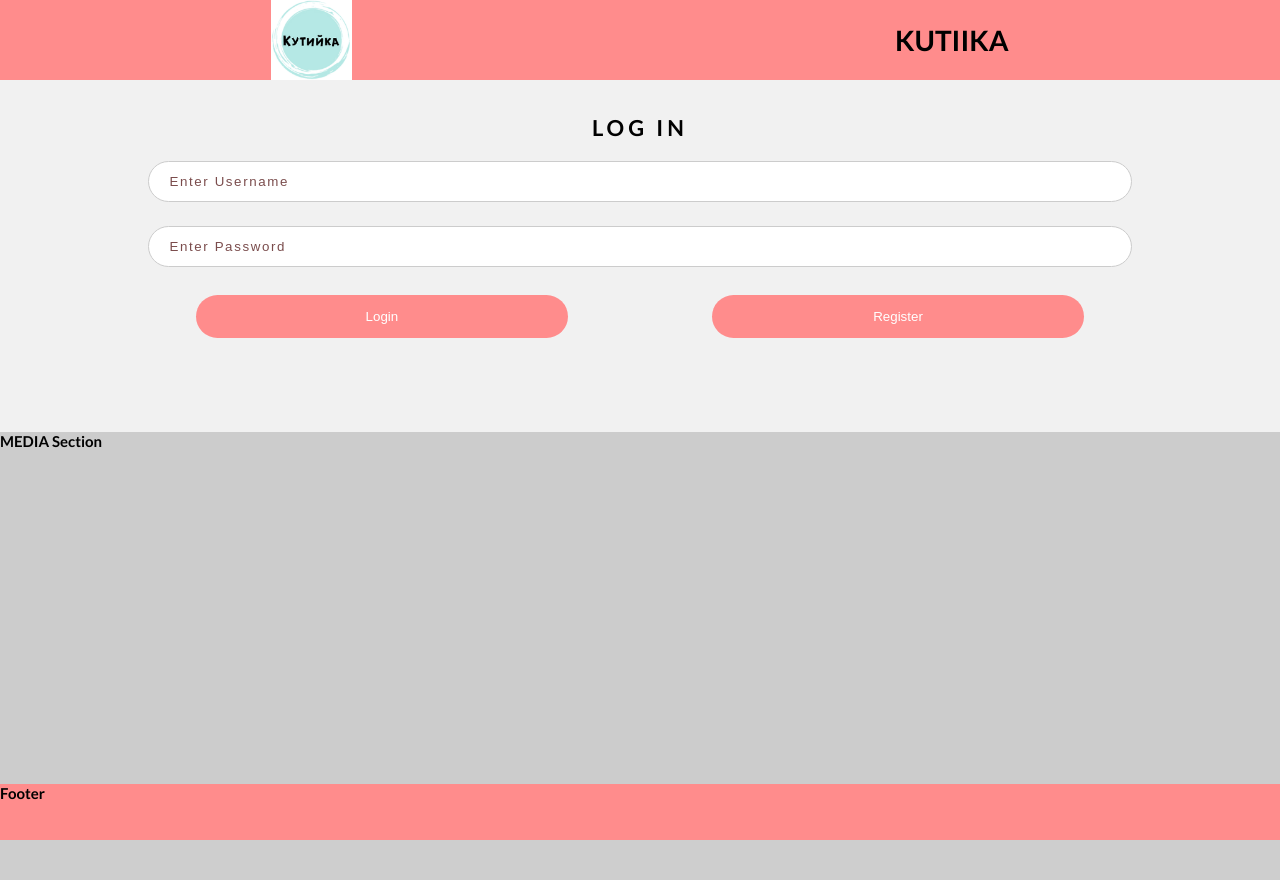
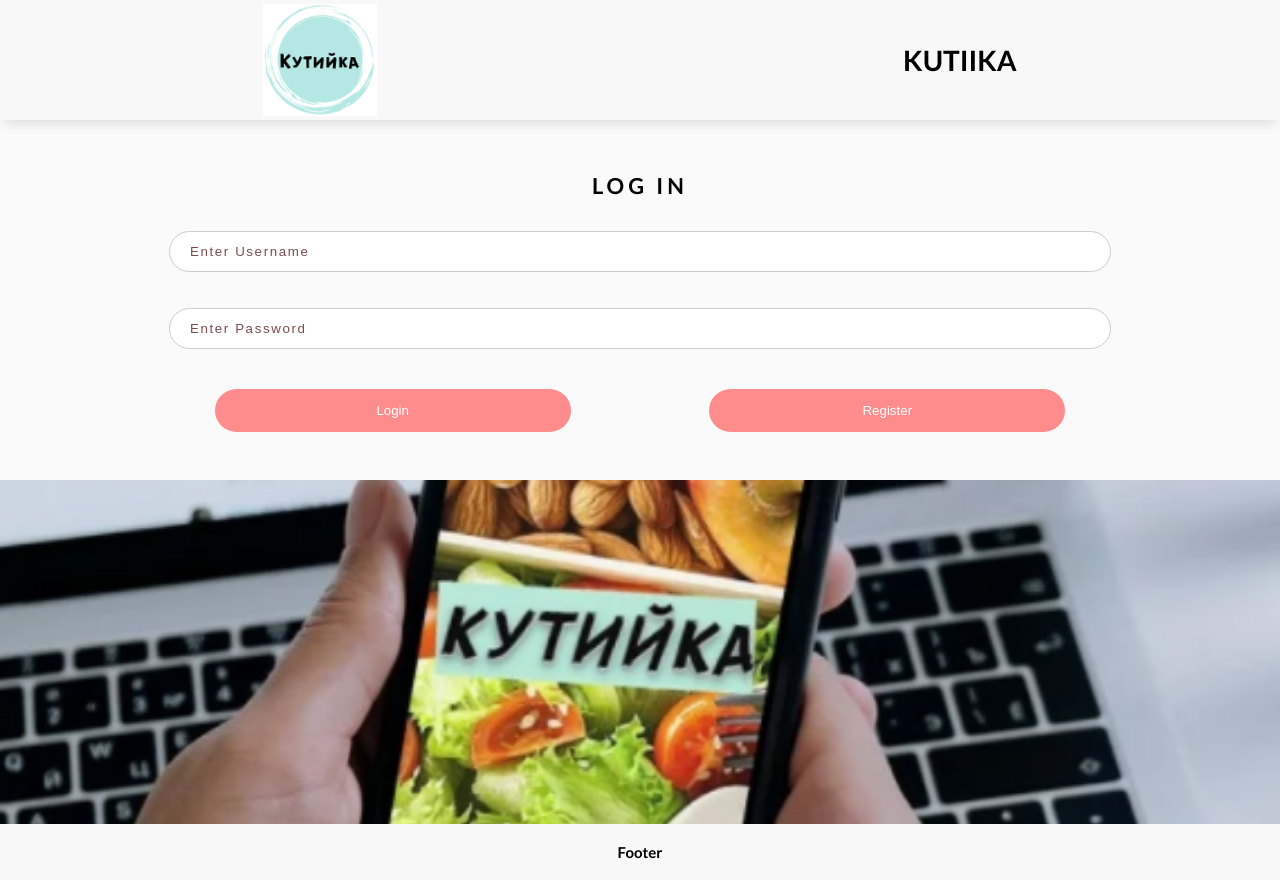
Before and after one commit to Danielvalev/buzzbox, a Django app: page / in a window 1280 px wide. Before the commit the page ends 840 px from the top, so only its background shows below. Run offline with Django 3.2, Linux system fonts and the light colour scheme.

Commit message:
Added: Media section, plus overall small adjustments

```diff
--- a/kutiika/kutiika/static/css/main.css
+++ b/kutiika/kutiika/static/css/main.css
@@ -1,9 +1,9 @@
 :root {
   /* --main-bg-color: #f1f1f1;
-  --main-color: #a5e8e5; */
+  --h-and-f-color: #a5e8e5; */
 
-  --main-bg-color: #f1f1f1;
-  --main-color: #ff8c8c;
+  --main-bg-color: #fafafa;
+  --h-and-f-color: #f8f8f8;
   --login-btn-color: #ff8c8c;
 }
 
@@ -33,11 +33,12 @@
 
 /* TopBar */
 .topbar {
-  background-color: var(--main-color);
+  background-color: var(--h-and-f-color);
   display: flex;
   align-items: center;
   justify-content: space-around;
-  height: 8rem;
+  height: 12rem;
+  box-shadow: 0px 10px 10px -5px rgba(0, 0, 0, 0.1);
 }
 
 .topbar h2 {
@@ -47,7 +48,8 @@
 .topbar img {
   display: block;
   width: auto;
-  height: 8rem;
+  height: 12rem;
+  padding: 0.4rem 0;
 }
 
 /* NavBar - not for home */
@@ -62,14 +64,14 @@
 /* LOG IN SECTION */
 .login-section {
   height: 50%;
-  width: 96%;
-  margin: 0 auto;
+  width: 92%;
+  margin: 2rem auto;
   display: flex;
   flex-direction: column;
 }
 
 .login-section h2 {
-  margin: 3.4rem auto 0rem auto;
+  margin: 3.2rem auto 0rem auto;
   font-size: 2.2rem;
   letter-spacing: 0.4rem;
   text-transform: uppercase;
@@ -78,8 +80,8 @@
 input[type="text"],
 input[type="password"] {
   width: 80%;
-  padding: 12px 20px;
-  margin: 2rem auto;
+  padding: 1.2rem 2rem;
+  margin: 3.2rem auto;
   display: inline-block;
   border: 1px solid #ccc;
   box-sizing: border-box;
@@ -101,7 +103,7 @@
   display: flex;
   justify-content: space-around;
   width: 84%;
-  margin: 0 auto;
+  margin: 0 auto 2rem auto;
 }
 
 .login-section__btn-container button {
@@ -123,14 +125,22 @@
 
 .media-section {
   background-color: #ccc;
-  height: 50%;
   width: 100%;
-  margin: 0 auto;
+  height: 100%;
+  margin: 0rem auto;
+  background-image: url(../img/img-handy.png);
+  background-size: cover;
+  background-position: center;
+  background-repeat: no-repeat;
 }
 
 /* Footer */
 .footer {
-  background-color: var(--main-color);
+  background-color: var(--h-and-f-color);
   height: 7vh;
   min-height: 4rem;
+  display: flex;
+  justify-content: center;
+  align-items: center;
+  box-shadow: 0px -6px 10px -5px rgba(0, 0, 0, 0.1);
 }
--- a/kutiika/templates/pages/home.html
+++ b/kutiika/templates/pages/home.html
@@ -24,9 +24,7 @@
       <input type="checkbox" checked="checked" name="remember" /> Remember me
     </label> -->
   </section>
-  <section class="media-section">
-    <h1>MEDIA Section</h1>
-  </section>
+  <section class="media-section"></section>
 </main>
 
 <!-- endblock -->
```
Also changed, not shown: kutiika/kutiika/static/img/img-handy.png (added).
